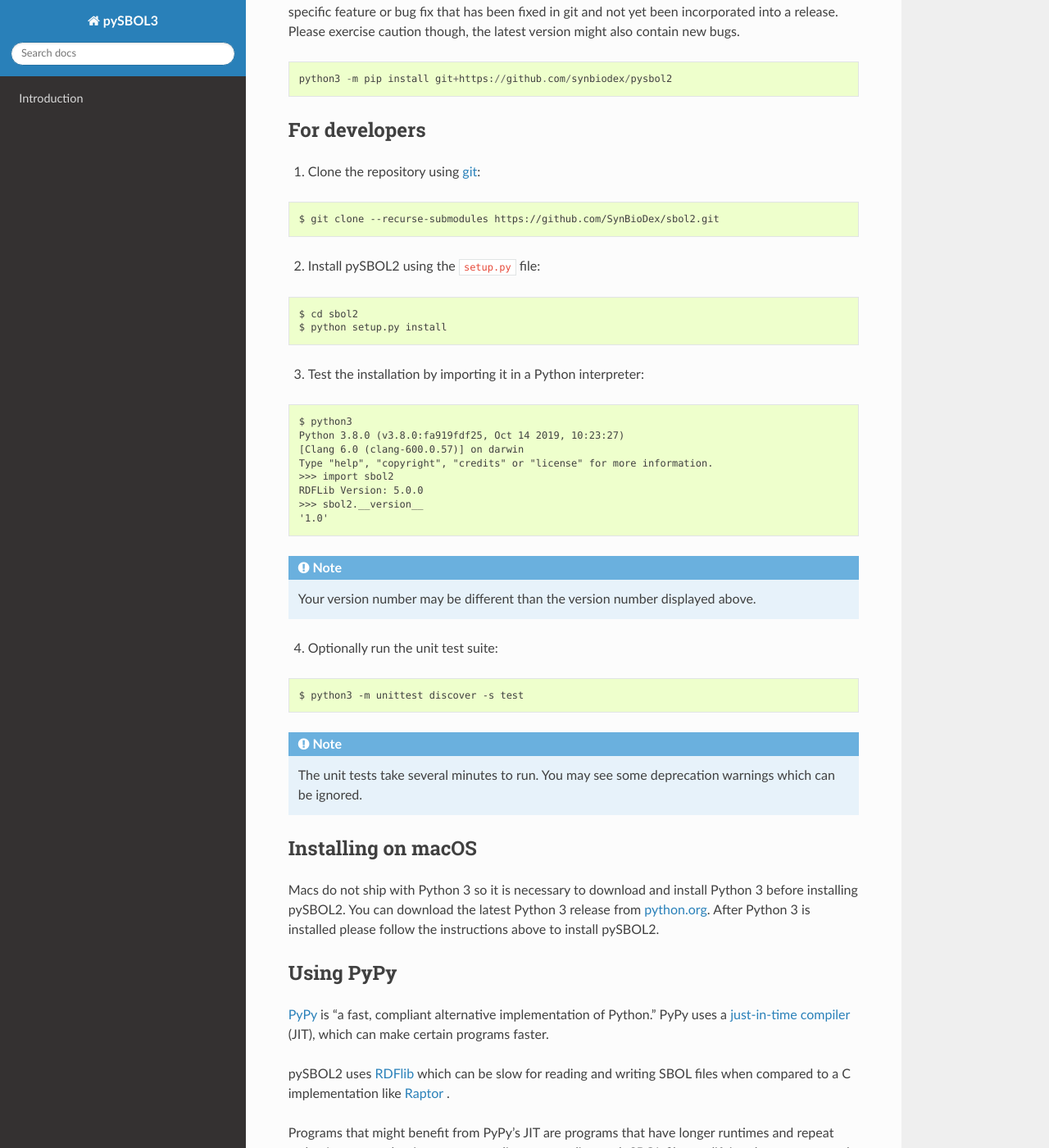
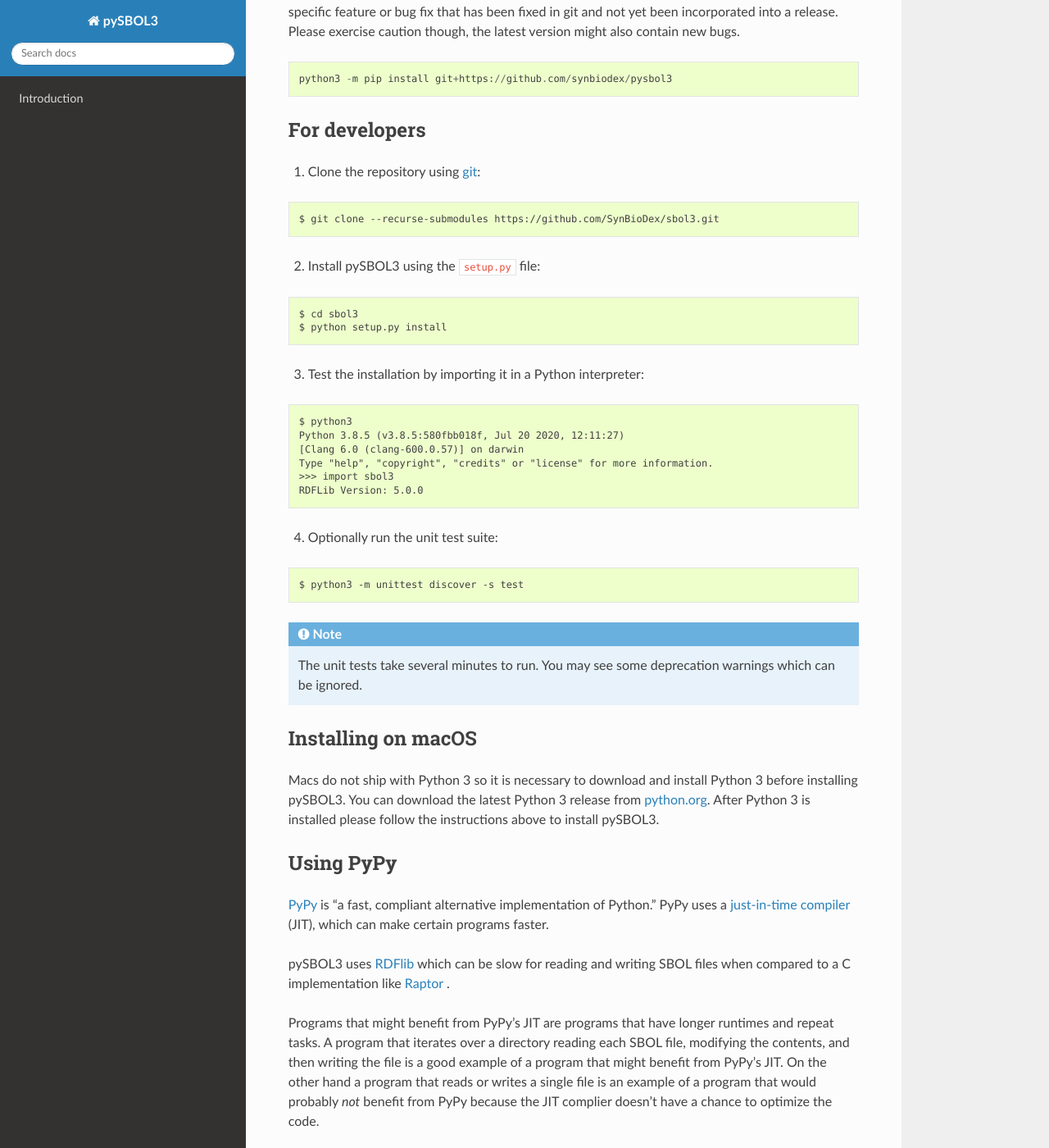
Before and after one commit to SynBioDex/pySBOL3, a Sphinx documentation site: the page built from docs/installation.rst, in a window 1280 px wide and 1400 px high, scrolled down 973 px. Shown: the whole window at 82% size. Built offline with Sphinx 7.4.7 and the Read the Docs theme 2.0.0, drawn with Linux system fonts in a browser that asks for light colours; some of the changed text lies outside the part shown.

Commit message:
Update installation docs

```diff
--- a/docs/installation.rst
+++ b/docs/installation.rst
@@ -1,9 +1,9 @@
 Installation
 ======================
 
-pySBOL2 is a pure `Python <https://www.python.org>`_ package and is
-available on any platform that supports Python.  pySBOL2 requires
-Python 3.6 or higher, and can be installusing using `pip
+pySBOL3 is a pure `Python <https://www.python.org>`_ package and is
+available on any platform that supports Python 3.  pySBOL3 requires
+Python 3.6 or higher, and can be installed using using `pip
 <https://pypi.org/project/pip/>`_
 
 .. note:: Python 2 is not supported.
@@ -12,32 +12,32 @@
 Install the current release
 ----------------------
 
-To install the latest release of pySBOL2 using `pip`, execute the
+To install the latest release of pySBOL3 using `pip`, execute the
 following line in a console or terminal:
 
 .. code::
 
-        pip install sbol2
+        pip install sbol3
 
-If you encounter permission errors, you may want to install pySBOL2 to
+If you encounter permission errors, you may want to install pySBOL3 to
 your user site-packages directory as follows:
 
 .. code::
 
-        pip install sbol2 --user
+        pip install --user sbol3
 
 Or alternatively, you may install as a super-user (on Unix-like
 platforms):
 
 .. code::
 
-        sudo pip install sbol2
+        sudo pip install sbol3
 
-To update pySBOL2 using pip, run:
+To update pySBOL3 using pip, run:
 
 .. code::
 
-        pip install -U sbol2
+        pip install -U sbol3
 
 
 Install the latest from GitHub
@@ -51,7 +51,7 @@
 
 .. code::
 
-        python3 -m pip install git+https://github.com/synbiodex/pysbol2
+        python3 -m pip install git+https://github.com/synbiodex/pysbol3
 
 
 For developers
@@ -61,13 +61,13 @@
 
 .. code::
 
-        $ git clone --recurse-submodules https://github.com/SynBioDex/sbol2.git
+        $ git clone --recurse-submodules https://github.com/SynBioDex/sbol3.git
 
-2. Install pySBOL2 using the ``setup.py`` file:
+2. Install pySBOL3 using the ``setup.py`` file:
 
 .. code::
 
-        $ cd sbol2
+        $ cd sbol3
         $ python setup.py install
 
 3. Test the installation by importing it in a Python interpreter:
@@ -75,16 +75,12 @@
 .. code::
 
         $ python3
-        Python 3.8.0 (v3.8.0:fa919fdf25, Oct 14 2019, 10:23:27)
-        [Clang 6.0 (clang-600.0.57)] on darwin
-        Type "help", "copyright", "credits" or "license" for more information.
-        >>> import sbol2
-        RDFLib Version: 5.0.0
-        >>> sbol2.__version__
-        '1.0'
+	Python 3.8.5 (v3.8.5:580fbb018f, Jul 20 2020, 12:11:27)
+	[Clang 6.0 (clang-600.0.57)] on darwin
+	Type "help", "copyright", "credits" or "license" for more information.
+	>>> import sbol3
+	RDFLib Version: 5.0.0
 
-.. note:: Your version number may be different than the version number
-          displayed above.
 
 4. Optionally run the unit test suite:
 
@@ -98,13 +94,11 @@
 Installing on macOS
 ----------------------
 
-.. See Issue #258
-
 Macs do not ship with Python 3 so it is necessary to download and
-install Python 3 before installing pySBOL2. You can download the
+install Python 3 before installing pySBOL3. You can download the
 latest Python 3 release from `python.org
 <https://www.python.org>`_. After Python 3 is installed please follow
-the instructions above to install pySBOL2.
+the instructions above to install pySBOL3.
 
 Using PyPy
 ----------------------
@@ -114,7 +108,7 @@
 `just-in-time compiler <https://en.wikipedia.org/wiki/Just-in-time_compilation>`_
 (JIT), which can make certain programs faster.
 
-pySBOL2 uses `RDFlib <https://github.com/RDFLib/rdflib>`_ which can be
+pySBOL3 uses `RDFlib <https://github.com/RDFLib/rdflib>`_ which can be
 slow for reading and writing SBOL files when compared to a C
 implementation like `Raptor <http://librdf.org/raptor/>`_ .
 
@@ -127,6 +121,6 @@
 benefit from PyPy because the JIT complier doesn't have a chance to
 optimize the code.
 
-pySBOL2 is compatible with PyPy. The installation and use of PyPy is
+pySBOL3 is compatible with PyPy. The installation and use of PyPy is
 out of scope for this document. Please see the PyPy documentation if
-you want to try using PyPy with pySBOL2.
+you want to try using PyPy with pySBOL3.
```
